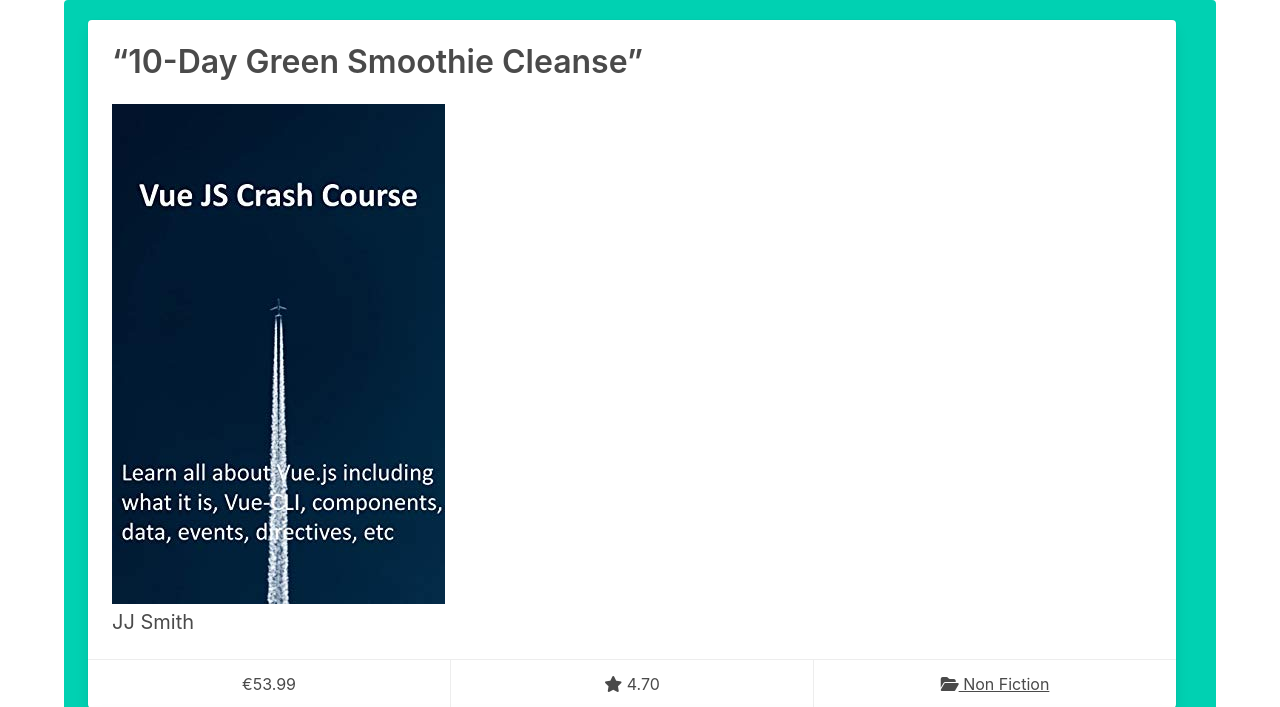
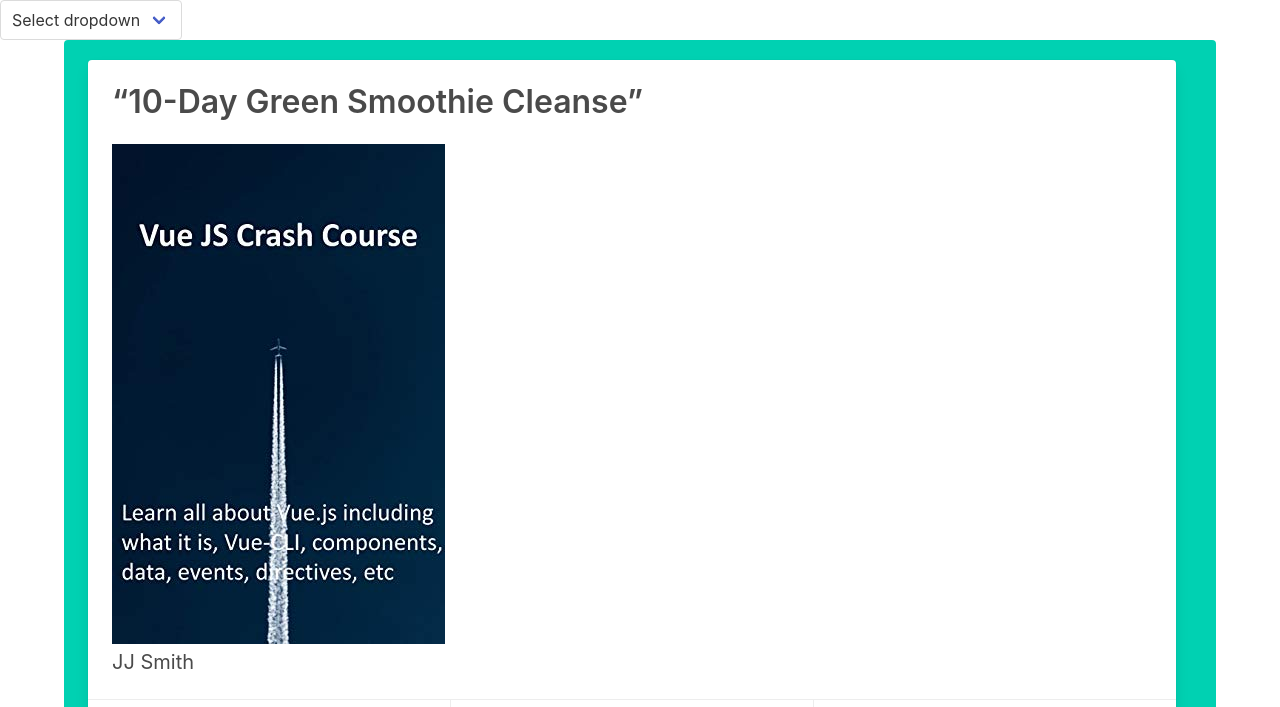
Before and after one commit to anteCedens/CI-MS4-ecommerce-site, a Django app: page /products/ in a window 1280 px wide. Shown: the part 56-763 px from the top of the page. Run offline with Django 3.2, Linux system fonts and the light colour scheme; data comes from the database, SQL or seed files in the repository; some libraries are stand-ins or nearby versions.

Commit message:
Add Bulma select bar boilerplate (to be used as sorting control for the users)

```diff
--- a/products/templates/products/products.html
+++ b/products/templates/products/products.html
@@ -4,6 +4,12 @@
 {% block content %}
 
 <body>
+    <div class="select">
+        <select>
+            <option>Select dropdown</option>
+            <option>With options</option>
+        </select>
+    </div>
     <div class="container">
         <div class="notification is-primary">
             {% for product in products %}
```
